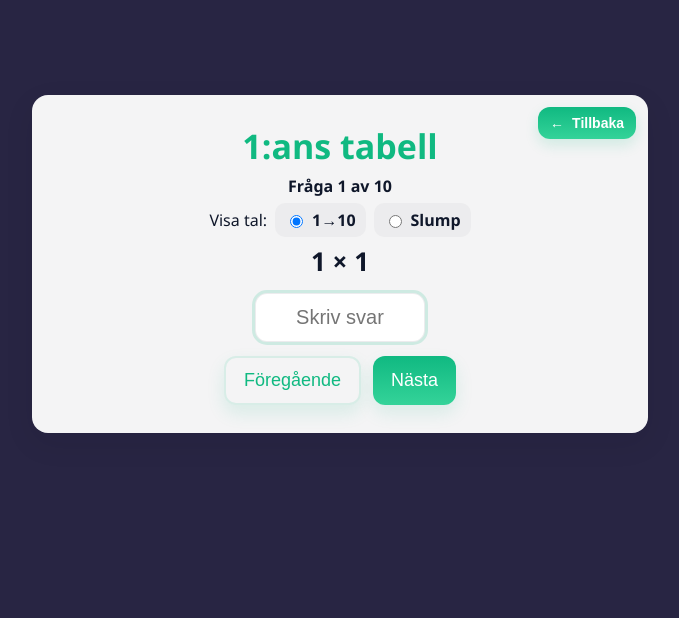
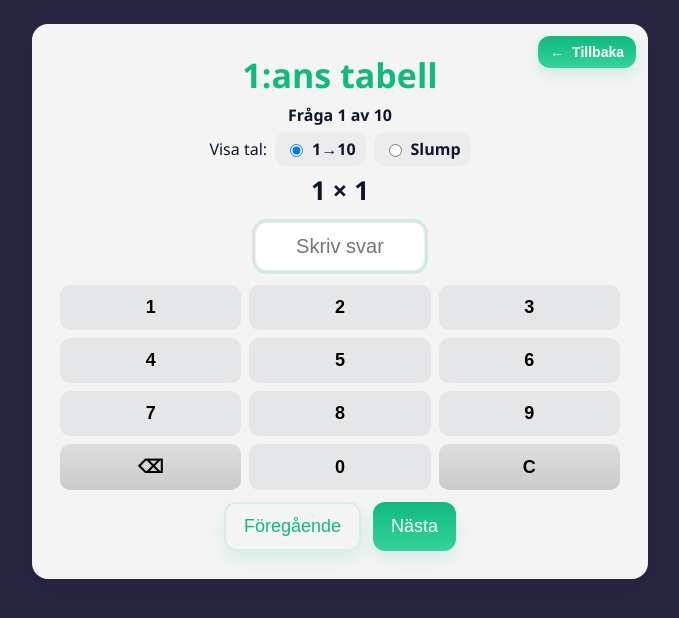
Before and after one commit to JonasLarsson78/multiplikation-app, a Vue app: page /table/1 in a window 1280 px wide. Shown: the top 618 px of the page, without its empty margins (300-979 px from the left). Built offline with nearby package versions, Linux system fonts and the light colour scheme; the HTML template or start-up script is replaced by a standard one.

Commit message:
test fix

```diff
--- a/src/views/TablePractice.vue
+++ b/src/views/TablePractice.vue
@@ -45,7 +45,7 @@
         <div class="practice-row">
           <input
             ref="answerRef"
-            type="number"
+            type="tel"
             inputmode="numeric"
             pattern="[0-9]*"
             class="answer-input"
@@ -55,6 +55,22 @@
             @keyup.enter="nextQuestion"
             aria-label="Skriv ditt svar"
           />
+        </div>
+
+        <div class="num-keypad" aria-hidden="false">
+          <div class="keys">
+            <button
+              v-for="d in [1, 2, 3, 4, 5, 6, 7, 8, 9]"
+              :key="d"
+              class="key"
+              @click="appendDigit(d)"
+            >
+              {{ d }}
+            </button>
+            <button class="key action" @click="backspace">⌫</button>
+            <button class="key" @click="appendDigit(0)">0</button>
+            <button class="key action" @click="clearInput">C</button>
+          </div>
         </div>
 
         <div class="card-actions">
@@ -204,6 +220,28 @@ function sanitizeInput(e) {
   answers.value[currentQuestion.value] = cleaned
 }
 
+function appendDigit(d) {
+  const idx = currentQuestion.value
+  const cur = String(answers.value[idx] || '')
+  // limit to 3 digits (max 120)
+  if (cur.length >= 3) return
+  const next = cur + String(d)
+  answers.value[idx] = next
+  focusInput()
+}
+
+function backspace() {
+  const idx = currentQuestion.value
+  const cur = String(answers.value[idx] || '')
+  answers.value[idx] = cur.slice(0, -1)
+  focusInput()
+}
+
+function clearInput() {
+  answers.value[currentQuestion.value] = ''
+  focusInput()
+}
+
 function goBack() {
   router.push('/')
 }
@@ -351,6 +389,38 @@ input.answer-input {
   appearance: textfield;
 }
 
+.num-keypad {
+  margin-top: 10px;
+}
+
+.num-keypad .keys {
+  display: grid;
+  grid-template-columns: repeat(3, 1fr);
+  gap: 8px;
+}
+
+.num-keypad .key {
+  padding: 12px 0;
+  border-radius: 10px;
+  background: rgba(15, 23, 42, 0.06);
+  border: none;
+  font-size: 18px;
+  font-weight: 700;
+  cursor: pointer;
+}
+
+.num-keypad .key.action {
+  background: linear-gradient(
+    180deg,
+    rgba(220, 220, 220, 0.95),
+    rgba(200, 200, 200, 0.95)
+  );
+}
+
+.num-keypad .key:active {
+  transform: translateY(2px);
+}
+
 .action-btn {
   font-size: 18px;
   padding: 12px 18px;
```
